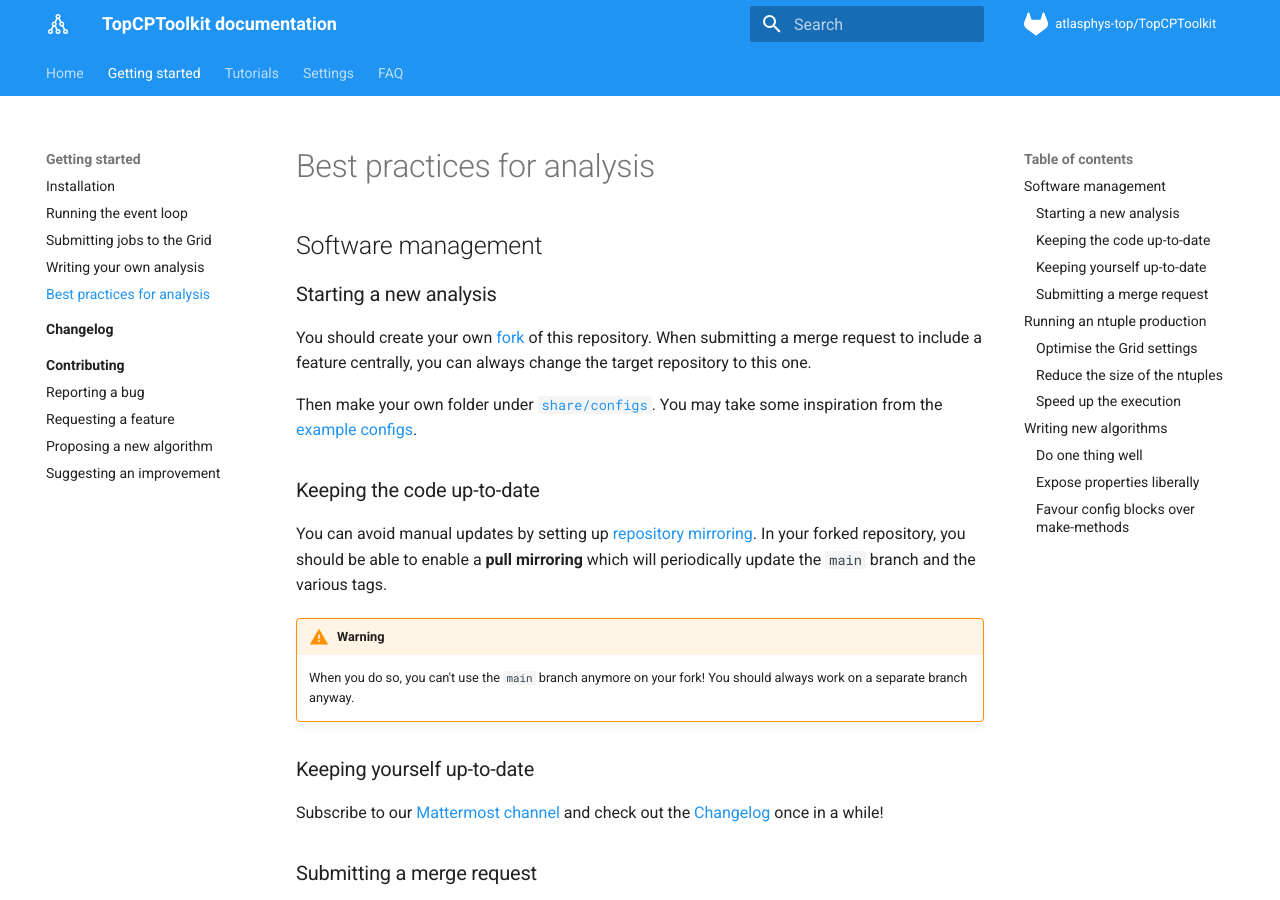
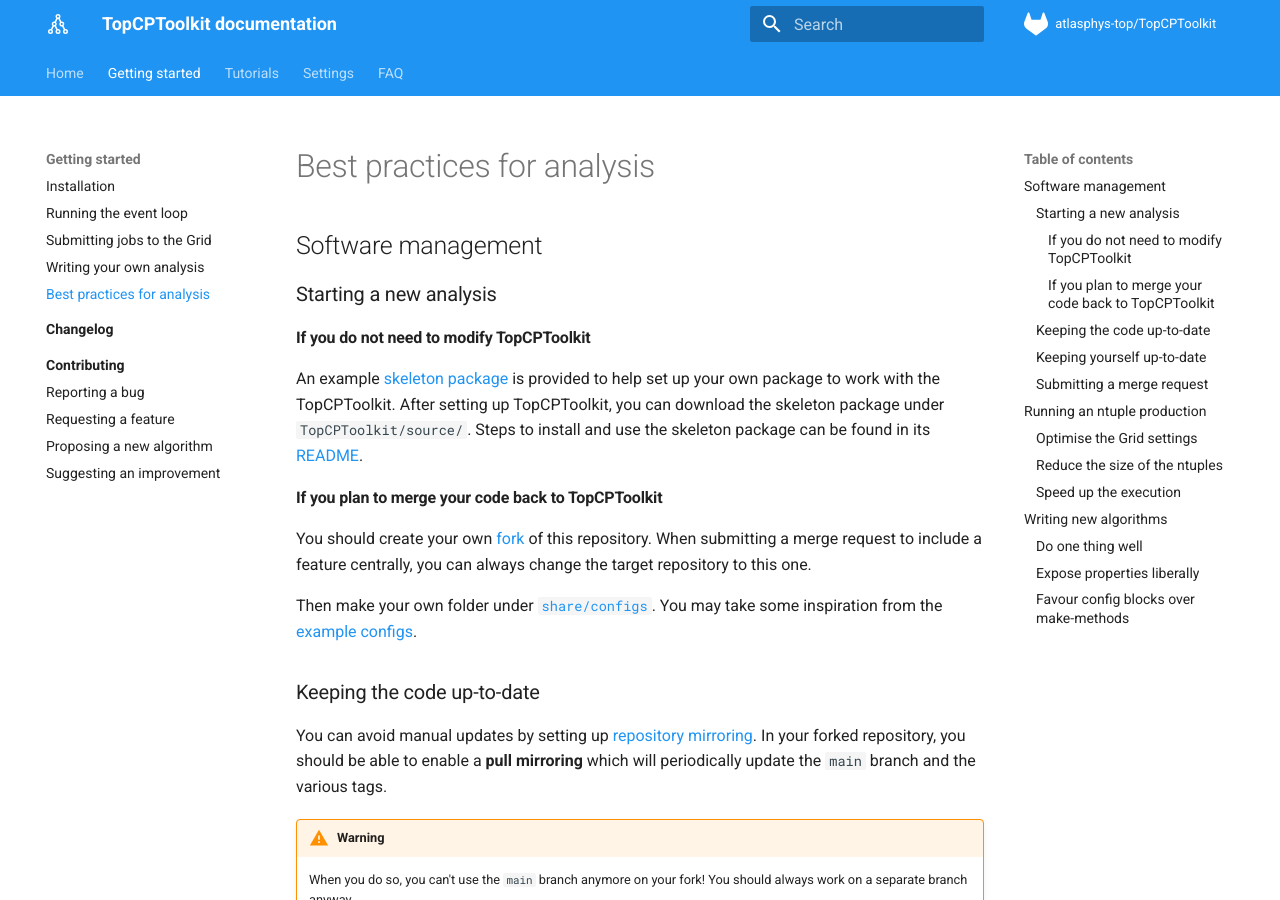
Before and after one commit to SuperNova76/TopCPToolKit, an MkDocs documentation site: the page built from docs/starting/best_practices.md, in a window 1280 px wide and 900 px high. Built offline with MkDocs 1.6.1 and Material for MkDocs 9.7.7, drawn with Linux system fonts in a browser that asks for light colours.

Commit message:
Update suggestions for starting a new analysis using a skeleton package

```diff
--- a/docs/starting/best_practices.md
+++ b/docs/starting/best_practices.md
@@ -1,6 +1,12 @@
 ## Software management
 
 ### Starting a new analysis
+
+#### If you do not need to modify TopCPToolkit
+
+An example [skeleton package](https://gitlab.cern.ch/atlasphys-top/reco/HowToExtendTopCPToolkit) is provided to help set up your own package to work with the TopCPToolkit. After setting up TopCPToolkit, you can download the skeleton package under `TopCPToolkit/source/`. Steps to install and use the skeleton package can be found in its [README](https://gitlab.cern.ch/atlasphys-top/reco/HowToExtendTopCPToolkit#howtoextendtopcptoolkit).
+
+#### If you plan to merge your code back to TopCPToolkit
 
 You should create your own [fork](https://docs.gitlab.com/ee/user/project/repository/forking_workflow.html) of this repository.
 When submitting a merge request to include a feature centrally, you can always change the target repository to this one.
```
